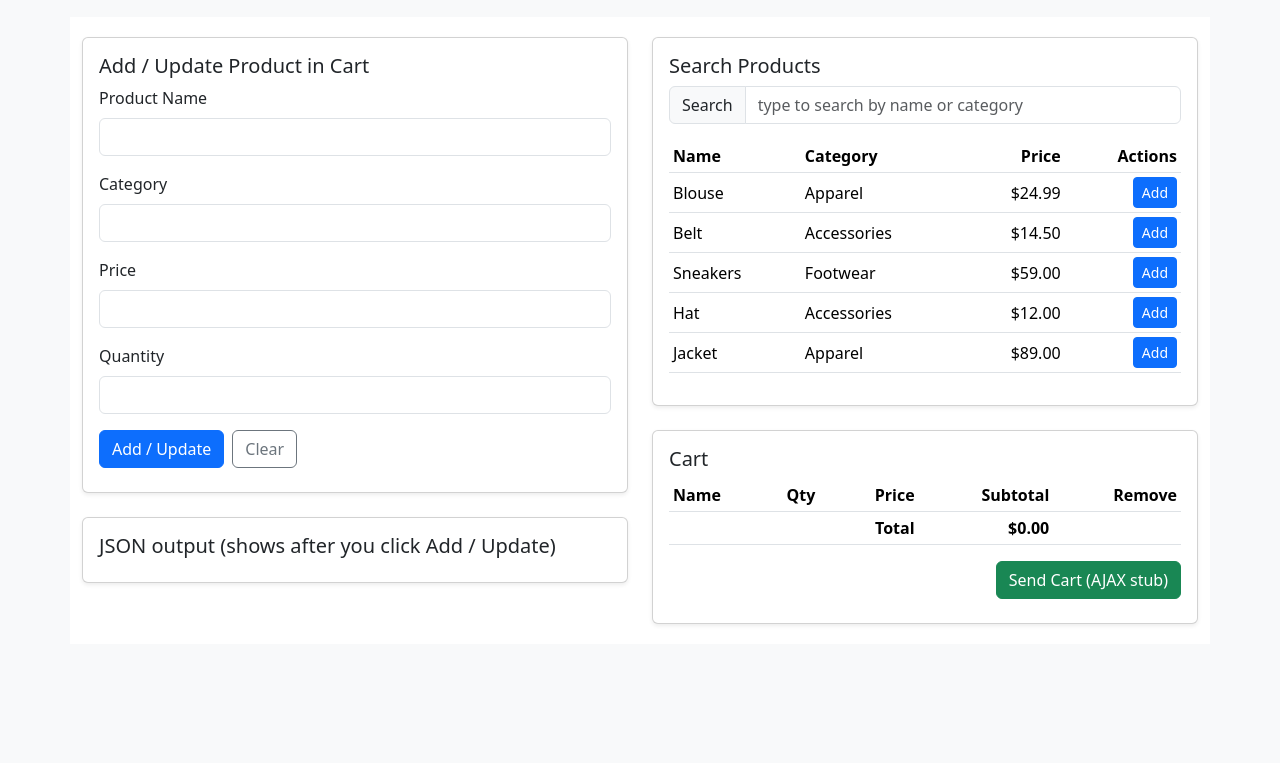
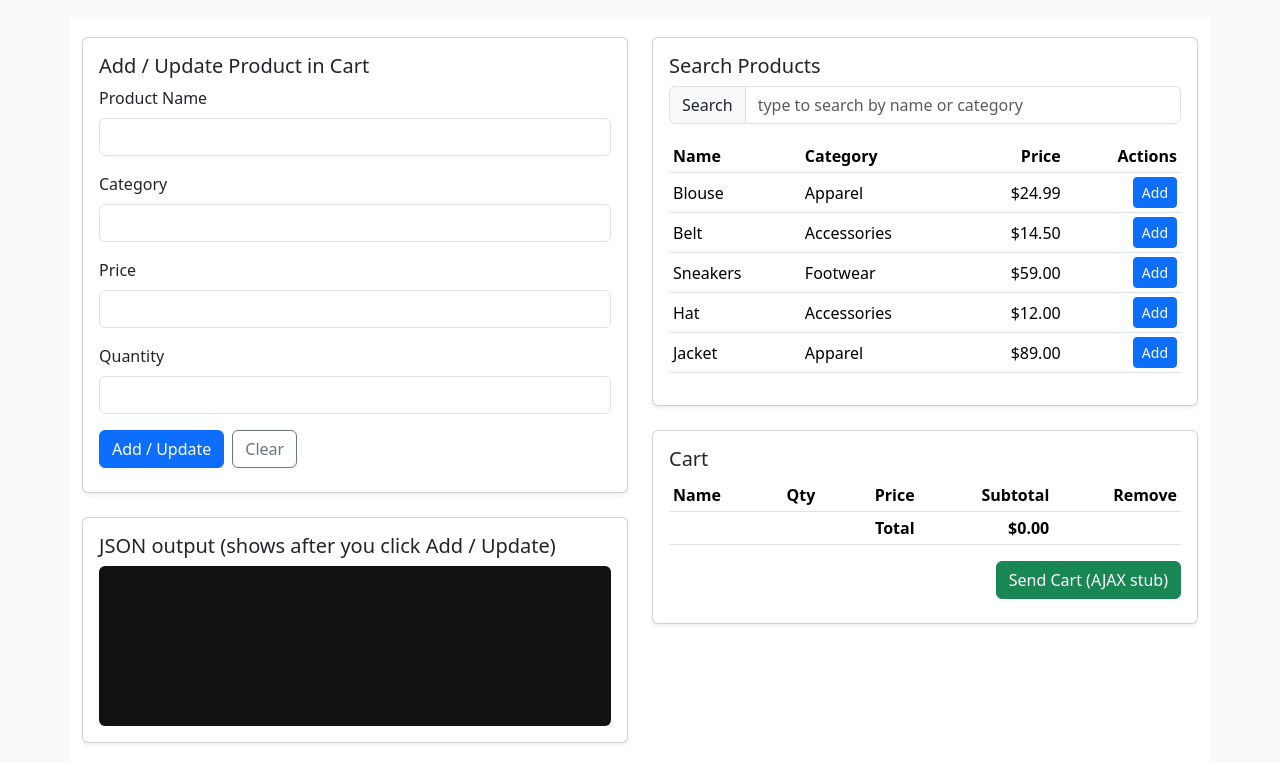
Before and after one commit to TomKPSUA/IST256L6, a plain HTML site: page shoppingcart.html in a window 1280 px wide. Shown: the part 63-826 px from the top of the page. Before the commit the page ends 800 px from the top, so only its background shows below. Drawn offline with nearby package versions, Linux system fonts and the light colour scheme.

Commit message:
Update style.css

```diff
--- a/style.css
+++ b/style.css
@@ -87,3 +87,12 @@ footer a {
   border: 1px solid #e2e3e5;
   box-shadow: 0 2px 6px rgba(0,0,0,.05);
 }
+
+#jsonOut {
+  min-height: 160px;
+  background: #111;
+  color: #e6e6e6;
+  padding: 12px;
+  border-radius: 6px;
+}
+.table thead th { white-space: nowrap; }
```
